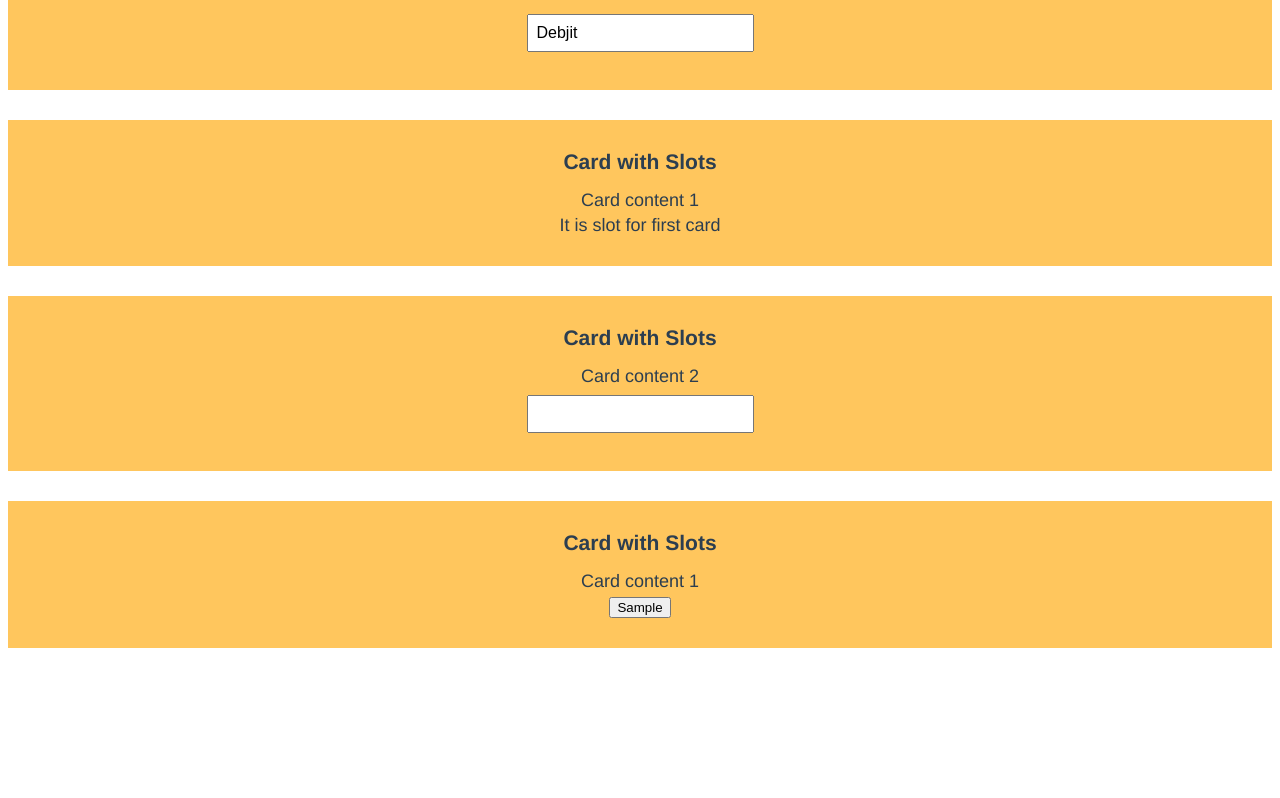
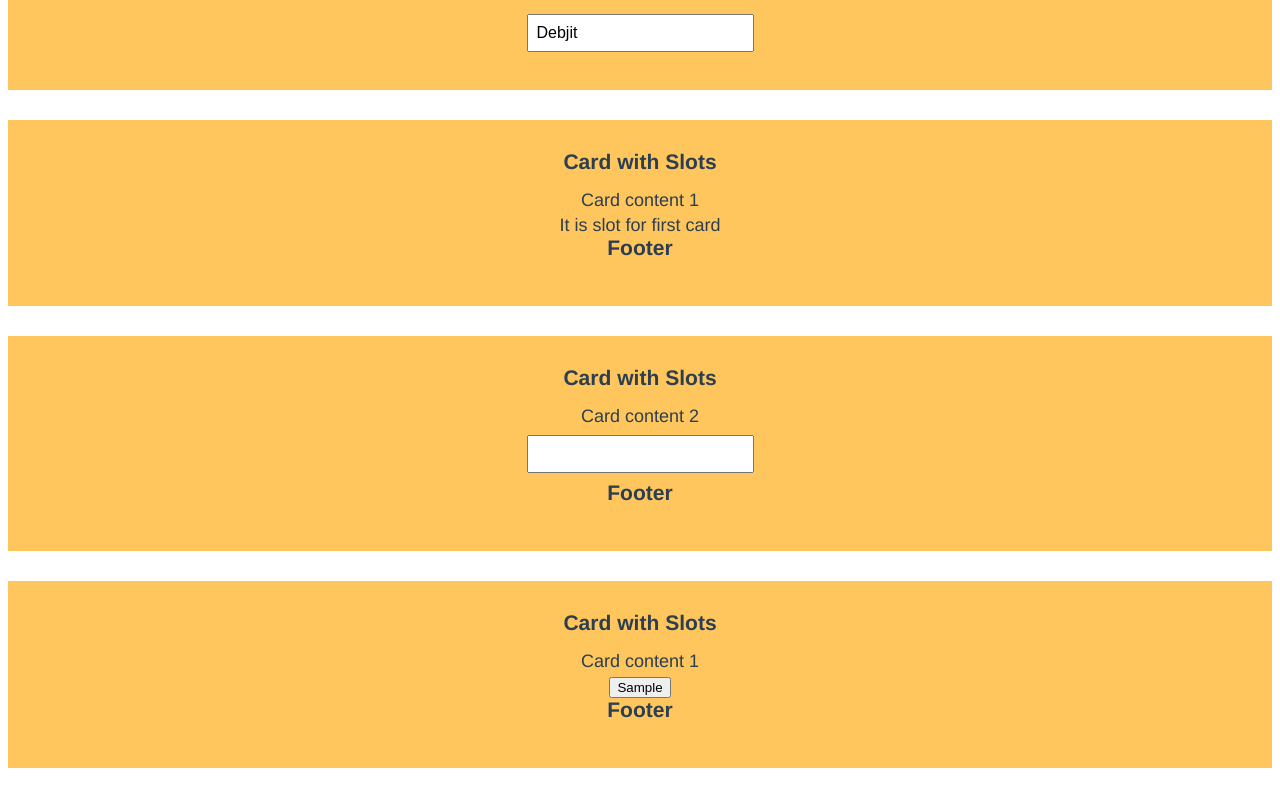
Before and after one commit to DebjitPramanick/Practice-Vue, a Vue app in the folder firstapp/: page / in a window 1280 px wide. Shown: the part 2715-3513 px from the top of the page. Before the commit the page ends 3393 px from the top, so only its background shows below. Built offline with nearby package versions, Linux system fonts and the light colour scheme.

Commit message:
Named slots

```diff
--- a/firstapp/src/App.vue
+++ b/firstapp/src/App.vue
@@ -69,14 +69,23 @@
 
     <Card content="Card content 1">
       It is slot for first card
+      <template v-slot:footer>
+        <h3>Footer</h3>
+      </template>
     </Card>
 
     <Card content="Card content 2">
       <input type="text">
+      <template v-slot:footer>
+        <h3>Footer</h3>
+      </template>
     </Card>
 
     <Card content="Card content 1">
       <button>Sample</button>
+      <template v-slot:footer>
+        <h3>Footer</h3>
+      </template>
     </Card>
 
   </div>
--- a/firstapp/src/slots/Card.vue
+++ b/firstapp/src/slots/Card.vue
@@ -3,6 +3,7 @@
         <h3>Card with Slots</h3>
         <p>{{content}}</p>
         <slot></slot>
+        <slot name="footer"></slot>
     </div>
 </template>
 
```
